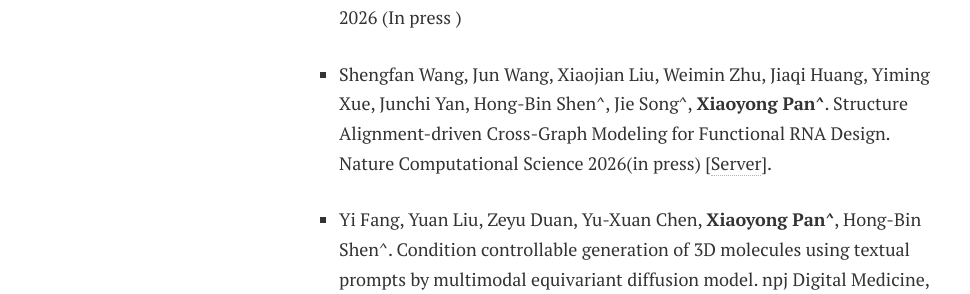
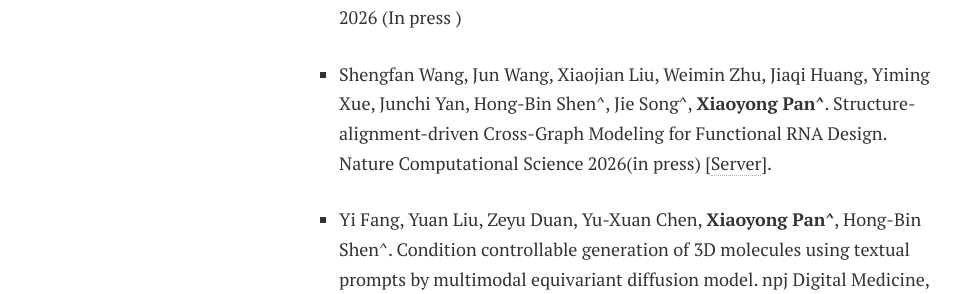
Before and after one commit to xypan1232/xypan1232.github.io, a Jekyll site: the page built from publications.md, in a window 1280 px wide and 900 px high. Shown: the part 412-706 px from the top of the window, without its empty margins (21-991 px from the left). Built offline with Jekyll 4.4.1, drawn with Linux system fonts in a browser that asks for light colours; nearby versions of some CDN libraries; Markdown is read by kramdown in place of the engine named in the settings.

Commit message:
Update publications.md

```diff
--- a/publications.md
+++ b/publications.md
@@ -14,7 +14,7 @@ See my full Publication at <a href="https://scholar.google.com/citations?user=fj
 	<li><p>Yiming Xue, Xiaojian Liu, Weimin Zhu, Shengfan Wang, Hong-Bin Shen,<b>Xiaoyong Pan^</b>. ProRB: A Structure-free Unified Framework for Joint Prediction and Design of Protein-RNA Interactions. Nucleic Acids Research 2026 (In press ) </p>
 </li>
 <li><p>
-Shengfan Wang, Jun Wang, Xiaojian Liu, Weimin Zhu, Jiaqi Huang, Yiming Xue, Junchi Yan, Hong-Bin Shen^, Jie Song^, <b>Xiaoyong Pan^</b>.	Structure Alignment-driven Cross-Graph Modeling for Functional RNA Design. Nature Computational Science 2026(in press)  [<a href="[http://www.csbio.sjtu.edu.cn/bioinf//AlignIF/](http://www.csbio.sjtu.edu.cn/bioinf/AlignIF/)">Server</a>].
+Shengfan Wang, Jun Wang, Xiaojian Liu, Weimin Zhu, Jiaqi Huang, Yiming Xue, Junchi Yan, Hong-Bin Shen^, Jie Song^, <b>Xiaoyong Pan^</b>.	Structure-alignment-driven Cross-Graph Modeling for Functional RNA Design. Nature Computational Science 2026(in press)  [<a href="[http://www.csbio.sjtu.edu.cn/bioinf//AlignIF/](http://www.csbio.sjtu.edu.cn/bioinf/AlignIF/)">Server</a>].
 </p></li>
 	<li><p>
 Yi Fang, Yuan Liu, Zeyu Duan, Yu-Xuan Chen, <b>Xiaoyong Pan^</b>, Hong-Bin Shen^.	Condition controllable generation of 3D molecules using textual prompts by multimodal equivariant diffusion model. npj Digital Medicine, 2026 (in press).
```
